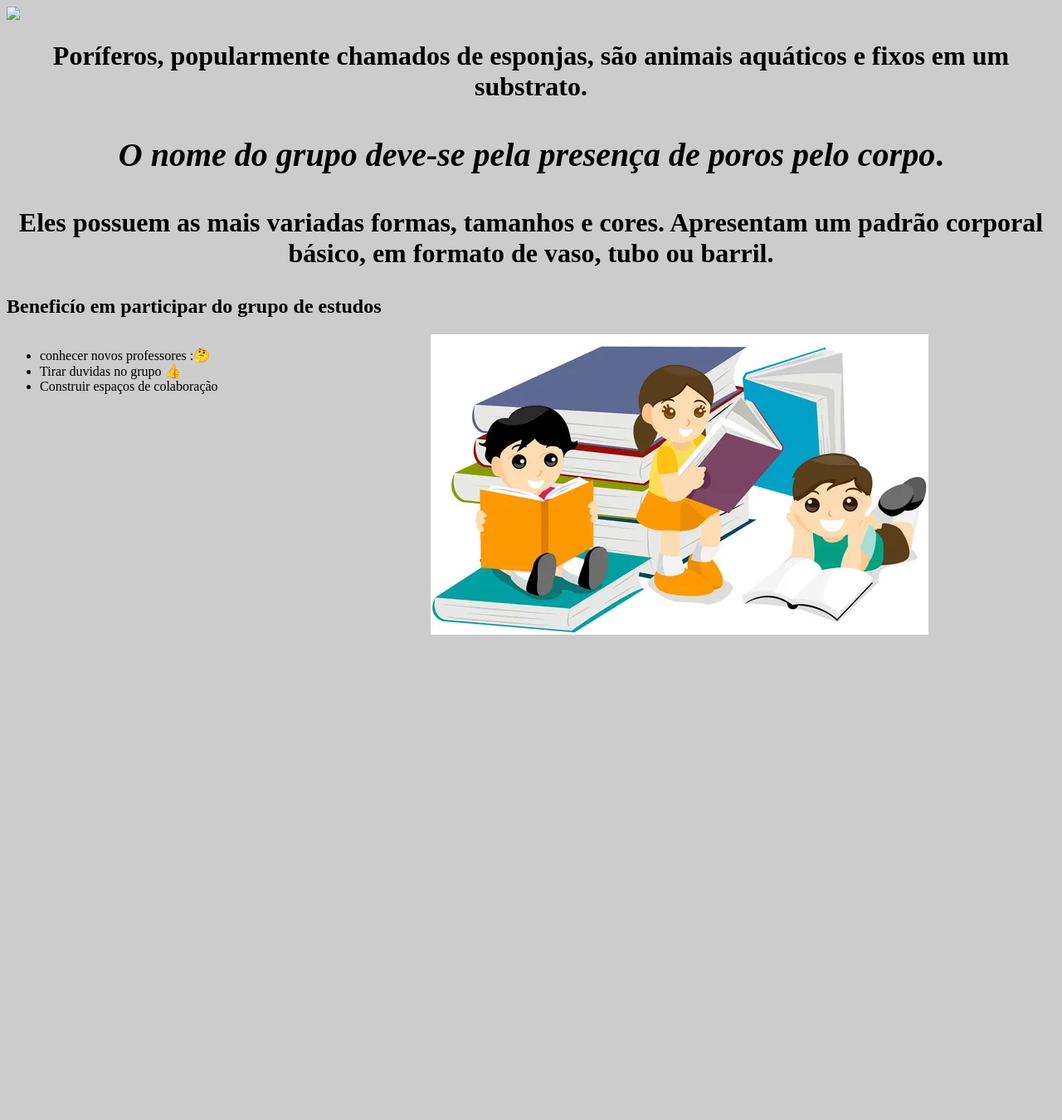
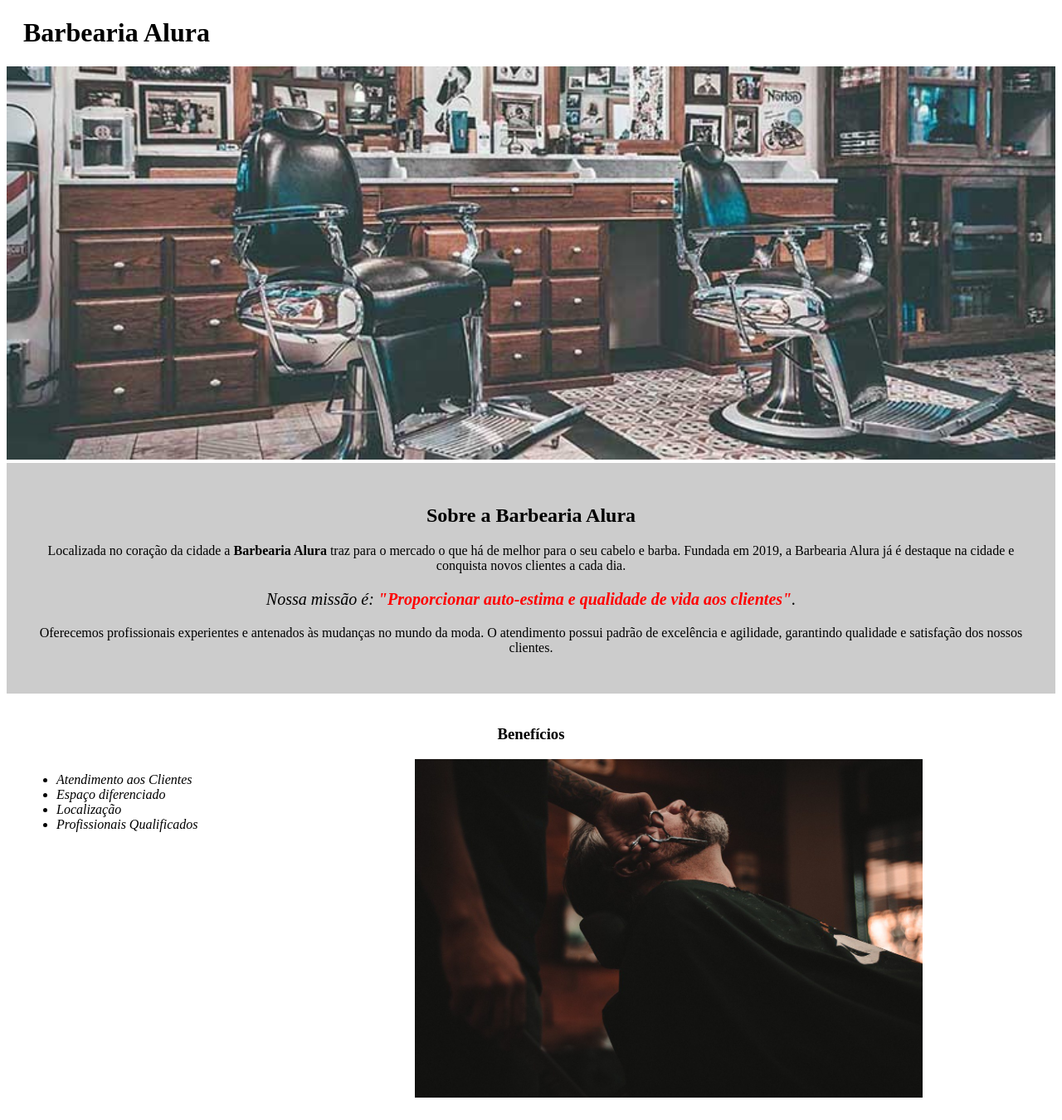
Before and after one commit to LuBrustolim/LuBrustolim, a plain HTML site: page index.html in a window 1280 px wide. Shown: the whole page at 83% size. Before the commit the page ends 800 px from the top, so only its background shows below. Drawn offline with Linux system fonts and the light colour scheme.

Commit message:
Add files via upload

```diff
--- /dev/null
+++ b/Produtos.css
@@ -0,0 +1,61 @@
+ header {
+    background: #BBBBBB;
+    padding: 20px 0;
+ }
+
+ .caixa {
+   position: relative;
+   width: 940px;
+   margin: 0 auto;
+ }
+
+ nav {
+    position: absolute;
+    top: 110px;
+    right: 0;
+ }
+
+ nav li {
+    display: inline;
+    margin: 0 0 0 15px;
+ }
+
+ nav a {
+    text-transform: uppercase;
+    color: #000000;
+    font-weight: bold;
+    font-size: 22px;
+    text-decoration: none;
+ }
+
+ .produtos {
+   width: 940px;
+   margin: 0 auto;
+   padding: 50px 0;
+
+ }
+   .produtos li {
+    display: inline-block;
+    text-align: center;
+    width: 30%;
+    vertical-align: top;
+    margin: 0 1.5%;
+    padding: 30px 20px;
+    border: 2px solid #000000;
+    border-radius: 10px;
+
+ }
+  .produtos h2 {
+    font-size: 30px;
+    font-weight: bold;
+ }
+
+   .produto-descricao {
+      font-size: 18px;
+   }
+
+ .produto-preco {
+    font-size: 22px;
+    font-weight: bold;
+    margin-top: 10px;
+ }
--- a/index.html
+++ b/index.html
@@ -1,37 +1,37 @@
 <!DOCTYPE html>
-<html>
-<head>
-    <meta charset='utf-8'>
-    <meta http-equiv='X-UA-Compatible' content='IE=edge'>
-    <title> Porífero</title>
-    <meta name='viewport' content='width=device-width, initial-scale=1'>
-    <link rel='stylesheet' href="style.css">
-    <script src ='main.js'></script>
-</head>
-<body>
+<html lang="pt-br">
+	<head>
+		<meta charset="UTF-8">
+		<title>Barbearia Alura</title>
+		<link rel="stylesheet" href="style.css">
+	</head>
 
-    <img src = "Porífera.jpg"/>
-    <h1 style="text-align: center;background:> Porífero</h1>
+	<body>
+		<header>
+			<h1 class="titulo-principal">Barbearia Alura</h1>
+		</header>
+		<img id="banner" src="banner.jpg">
+		<div class="principal">
+			<h2 class="titulo-centralizado">Sobre a Barbearia Alura</h2>
 
-    <p><strong>Poríferos</strong>, popularmente <strong>chamados de esponjas</strong>, são animais aquáticos e fixos em um substrato.</p>
-    <p style="font-size: 40px" ; text-align: center><em>O nome do grupo deve-se pela presença de poros pelo corpo</em>.</p>
-   <p>Eles possuem as mais variadas formas, tamanhos e cores. Apresentam um padrão corporal básico, em formato de vaso, tubo ou barril.</p>
-    </div>
+			<p>Localizada no coração da cidade a <strong>Barbearia Alura</strong> traz para o mercado o que há de melhor para o seu cabelo e barba. Fundada em 2019, a Barbearia Alura já é destaque na cidade e conquista novos clientes a cada dia.</p>
 
-</body>
-<tag></tag>
+			<p id="missao"><em>Nossa missão é: <strong>"Proporcionar auto-estima e qualidade de vida aos clientes"</strong>.</em></p>
+
+			<p>Oferecemos profissionais experientes e antenados às mudanças no mundo da moda. O atendimento possui padrão de excelência e agilidade, garantindo qualidade e satisfação dos nossos clientes.</p>
+		</div>
+
+		<div class="beneficios">
+			<h3 class="titulo-centralizado">Benefícios</h3>
+
+			<ul>
+				<li class="itens">Atendimento aos Clientes</li>
+				<li class="itens">Espaço diferenciado</li>
+				<li class="itens">Localização</li>
+				<li class="itens">Profissionais Qualificados</li>
+			</ul>
+
+			<img src="beneficios.jpg" class="imagembeneficios">
+		</div>
+	</body>
 </html>
-<div></div>
- <h2>Beneficío em participar do grupo de estudos</h2>
- <ul>
- <li class=" itens"> conhecer novos professores :&#129300;</li>
- <li class=" itens"> Tirar duvidas no grupo &#128077;</li>
- <li class=" itens"> Construir espaços de colaboração </li>
- </ul>
- <img class= im src="Imagem.jpg"
-
-</div>
-<body>
-
-    </html>
-</body>
--- /dev/null
+++ b/reset.css
@@ -0,0 +1,48 @@
+/* http://meyerweb.com/eric/tools/css/reset/
+   v2.0 | 20110126
+   License: none (public domain)
+*/
+
+html, body, div, span, applet, object, iframe,
+h1, h2, h3, h4, h5, h6, p, blockquote, pre,
+a, abbr, acronym, address, big, cite, code,
+del, dfn, em, img, ins, kbd, q, s, samp,
+small, strike, strong, sub, sup, tt, var,
+b, u, i, center,
+dl, dt, dd, ol, ul, li,
+fieldset, form, label, legend,
+table, caption, tbody, tfoot, thead, tr, th, td,
+article, aside, canvas, details, embed,
+figure, figcaption, footer, header, hgroup,
+menu, nav, output, ruby, section, summary,
+time, mark, audio, video {
+	margin: 0;
+	padding: 0;
+	border: 0;
+	font-size: 100%;
+	font: inherit;
+	vertical-align: baseline;
+}
+/* HTML5 display-role reset for older browsers */
+article, aside, details, figcaption, figure,
+footer, header, hgroup, menu, nav, section {
+	display: block;
+}
+body {
+	line-height: 1;
+}
+ol, ul {
+	list-style: none;
+}
+blockquote, q {
+	quotes: none;
+}
+blockquote:before, blockquote:after,
+q:before, q:after {
+	content: '';
+	content: none;
+}
+table {
+	border-collapse: collapse;
+	border-spacing: 0;
+}
--- a/style.css
+++ b/style.css
@@ -1,23 +1,48 @@
-1 p {
-    text-align: center;
-
+#banner {
+	width:100%;
 }
 
-body {
-    background: #cccccc
-}
-em strong {
-color: red;
-
+.principal{
+	background: #CCCCCC;
+	padding: 30px;
 }
 
-ul{
-    display: inline-block;
-    vertical-align: top;
-    margin-right: 20%;
+.titulo-principal {
+	padding-left: 20px;
+}
 
+.titulo-centralizado {
+	text-align: center
 }
-. itens{
-    font-size: italic;
-    font-size: 20px;
+
+p {
+	text-align: center;
 }
+
+#missao {
+	font-size: 20px
+}
+
+em strong {
+	color: #FF0000;
+}
+
+.itens {
+	font-style: italic
+}
+
+.beneficios {
+	background: #FFFFFF;
+	padding: 20px;
+}
+
+ul {
+	display: inline-block;
+	vertical-align: top;
+	width: 20%;
+	margin-right: 15%;
+}
+
+.imagembeneficios {
+	width: 50%;
+}
```
Also changed, not shown: Produtos.html (added, +49 -0 lines), teste.css (added, +26 -0 lines), teste.html (added, +20 -0 lines), Porífero 4.jpg (added), banner.jpg (added), barba.jpg (added), beneficios.jpg (added), bg.jpg (added), cabelo+barba.jpg (added), cabelo.jpg (added), logo-branco.png (added), logo.png (added), 2 other files.
